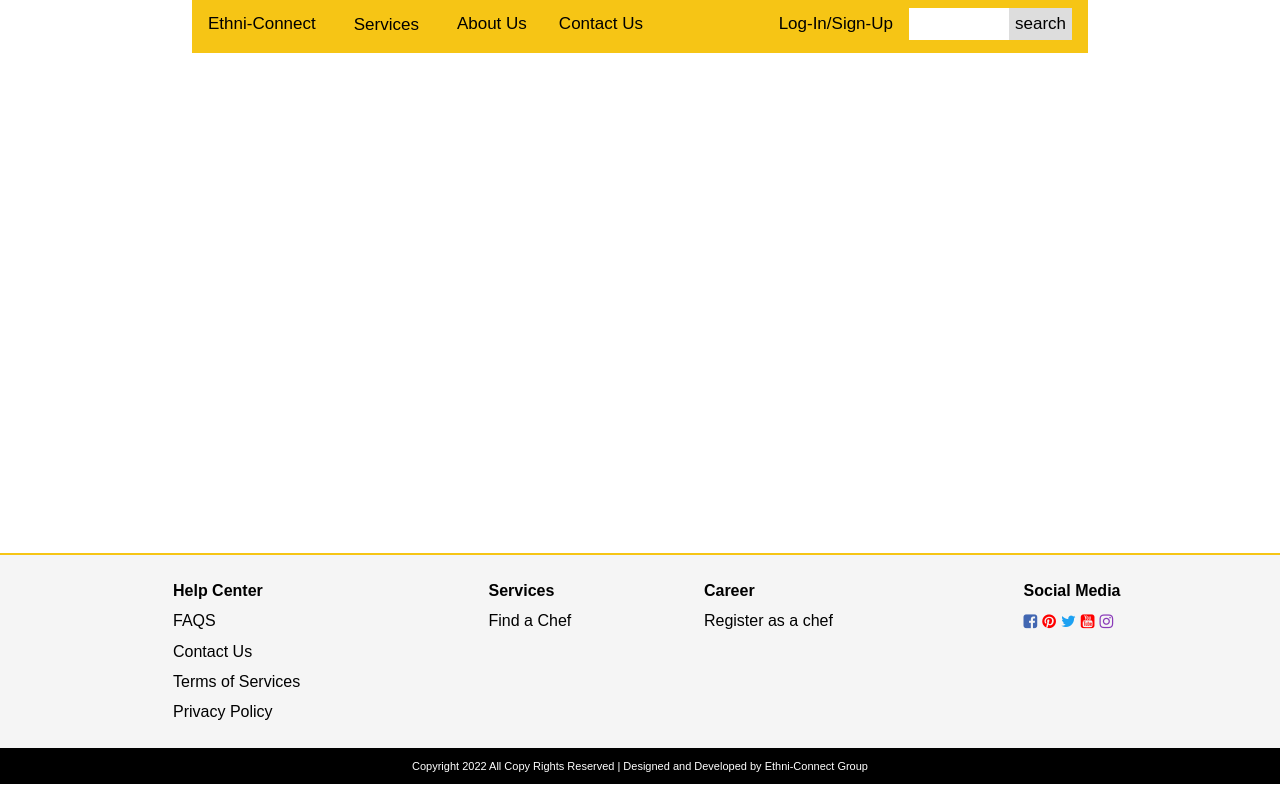
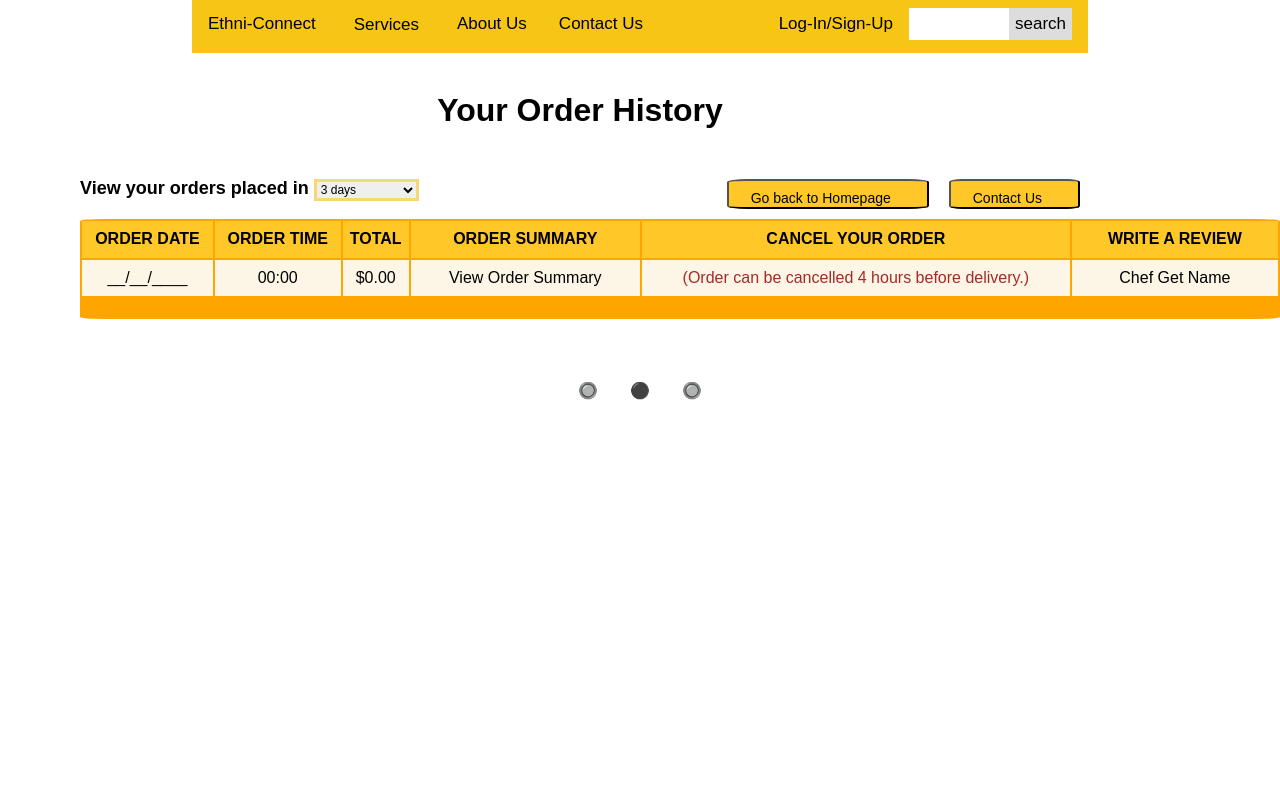
Before and after one commit to nancy617/Group3Project, an Angular app: page /OrderHistory in a window 1280 px wide. Before the commit this address led to /. Shown: the top 800 px of the page. Built offline with nearby package versions, Linux system fonts and the light colour scheme.

Commit message:
updated order history

```diff
--- a/src/app/app-routing.module.ts
+++ b/src/app/app-routing.module.ts
@@ -35,6 +35,7 @@ import { PersonalemailcompleteComponent } from './personalemailcomplete/personal
 import { PersonalloginComponent } from './personallogin/personallogin.component';
 import { AuthGuard } from './auth/auth.gaurd';
 import { ChefAuthGuard } from './auth/chefAuth.gaurd';
+import { OrderHistoryComponent } from './order-history/order-history.component';
 
 
 const routes: Routes = [
@@ -71,7 +72,8 @@ const routes: Routes = [
  {component:OrderSummaryComponent,path:"OrderSummary"},
  {component:PersonalsignComponent,path:"personalsign"},
  {component:PersonalemailcompleteComponent, path: "personalemailcomplete"},
-//  {component:PersonalloginComponent, path: "peronallogin"}
+//  {component:PersonalloginComponent, path: "peronallogin"},
+{component:OrderHistoryComponent, path: "OrderHistory"}
 
 
 
--- a/src/app/app.module.ts
+++ b/src/app/app.module.ts
@@ -45,6 +45,7 @@ import { AuthGuard } from './auth/auth.gaurd';
 import { ChefAuthGuard } from './auth/chefAuth.gaurd';
 import { LoaderInterceptor } from './loader.interceptor';
 import { LoaderComponent } from './loader/loader.component';
+import { OrderHistoryComponent } from './order-history/order-history.component';
 
 
 @NgModule({
@@ -85,7 +86,8 @@ import { LoaderComponent } from './loader/loader.component';
     CustomerwitechefreviewComponent,
     CustomerreviewsuccessComponent,
     FooterComponent,
-    LoaderComponent
+    LoaderComponent,
+    OrderHistoryComponent
 
   ],
   imports: [
--- /dev/null
+++ b/src/app/order-history/order-history.component.css
@@ -0,0 +1,58 @@
+button {
+    text-align: center;
+    text-decoration: none;
+    float: right;
+    margin: 10px;
+    padding-right: 20px;
+    background-color: rgb(260, 200, 40);
+    height: 30px;
+    border-radius: 10%;
+    font-size: 14px;
+  }
+
+  select {
+    margin-bottom: 10px;
+    margin-top: 10px;
+    margin-left: 0;
+    border: rgb(260, 200, 40, 0.6) solid;
+  }
+
+  span {
+    margin: 0 0 0 50px;
+    font-size: large;
+  }
+
+  table {
+    margin: 0 200px;
+    border-radius: 2%;
+    width: 1200px;
+    height: 100px;
+    border: rgb(260, 200, 40);
+    background-color: orange;
+  }
+
+  th {
+    background-color: rgb(260, 200, 40);
+  }
+
+  td {
+    background-color: oldlace;
+  }
+
+  a {
+    text-decoration: none;
+    display: inline-block;
+    padding: 8px 16px;
+  }
+
+  table a:hover {
+    background-color: #ddd;
+    color: black;
+    border-radius: 50%;
+  }
+
+  .box2 {
+    display: flex;
+    justify-content: center;
+    align-items: center;
+  }
--- /dev/null
+++ b/src/app/order-history/order-history.component.html
@@ -0,0 +1,63 @@
+<!DOCTYPE html>
+<html>
+  <head>
+    <meta charset="utf-8" />
+    <meta http-equiv="X-UA-Compatible" content="IE=edge" />
+    <meta name="viewport" content="width=device-width, initial-scale=1.0" />
+
+
+  </head>
+  <body>
+    <div class="header"></div>
+    <br >
+
+    <div class="box1" style="margin-left: -120px;">
+      <h1 style="text-align: center">Your Order History</h1>
+
+      <br />
+      <span style="margin-left: 200px">
+        <b>View your orders placed in </b></span
+      >
+
+      <select style="font-size: 12px">
+        <option value="3 days">3 days</option>
+        <option value="1 week">1 week</option>
+        <option value="1 month">1 month</option>
+        <option value="6 months">6 months</option>
+        <option value="Over 6 months">Over 6 months</option>
+      </select>
+      <button style="margin-right: 200px"><a href = "Contact" >Contact Us </a></button>
+      <button><a href = "">Go back to Homepage</a></button>
+      <br>
+
+      <table>
+        <tr>
+          <th>ORDER DATE</th>
+          <th>ORDER TIME</th>
+          <th>TOTAL</th>
+          <th>ORDER SUMMARY</th>
+          <th><a href="CancelOrder">CANCEL YOUR ORDER</a></th>
+          <th><a href="WriteReview">WRITE A REVIEW</a></th>
+        </tr>
+
+        <tr style="text-align: center">
+          <td>__/__/____</td>
+          <td>00:00</td>
+          <td>$0.00</td>
+          <td><a href="OrderSummary">View Order Summary</a></td>
+          <td style="color: brown">
+            (Order can be cancelled 4 hours before delivery.)
+          </td>
+          <td><a href="ViewChef">Chef Get Name</a></td>
+        </tr>
+        <br />
+      </table>
+    </div>
+    <br><br><br >
+    <div class="box2">
+      <a href="#" class="next round">🔘</a>
+      <a href="#" class="previous round">⚫</a>
+      <a href="#" class="next round">🔘</a>
+    </div>
+  </body>
+</html>
--- /dev/null
+++ b/src/app/order-history/order-history.component.ts
@@ -0,0 +1,15 @@
+import { Component, OnInit } from '@angular/core';
+
+@Component({
+  selector: 'app-order-history',
+  templateUrl: './order-history.component.html',
+  styleUrls: ['./order-history.component.css']
+})
+export class OrderHistoryComponent implements OnInit {
+
+  constructor() { }
+
+  ngOnInit(): void {
+  }
+
+}
```
Also changed, not shown: 1 other file (tests, documents, lock files or other folders).
